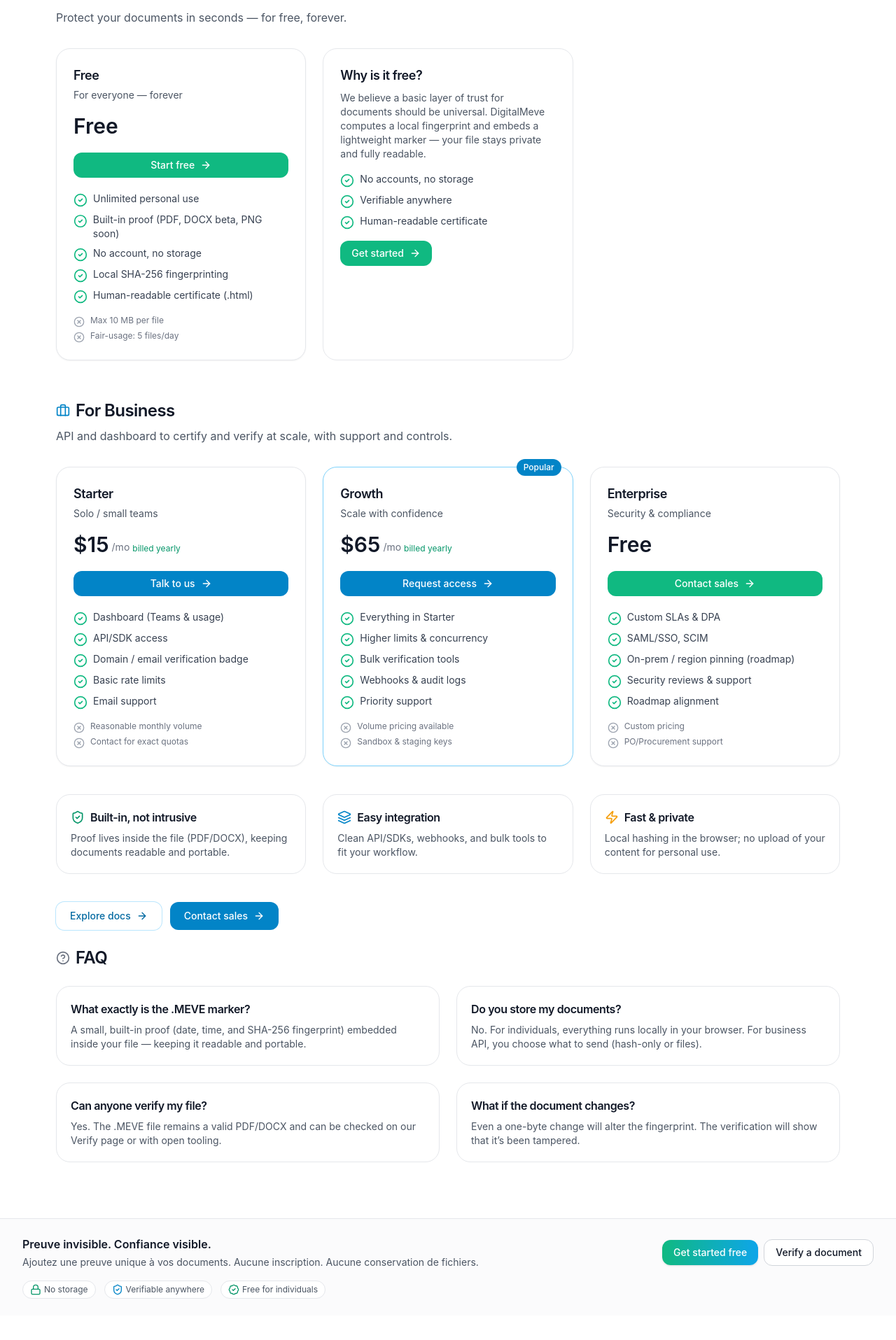
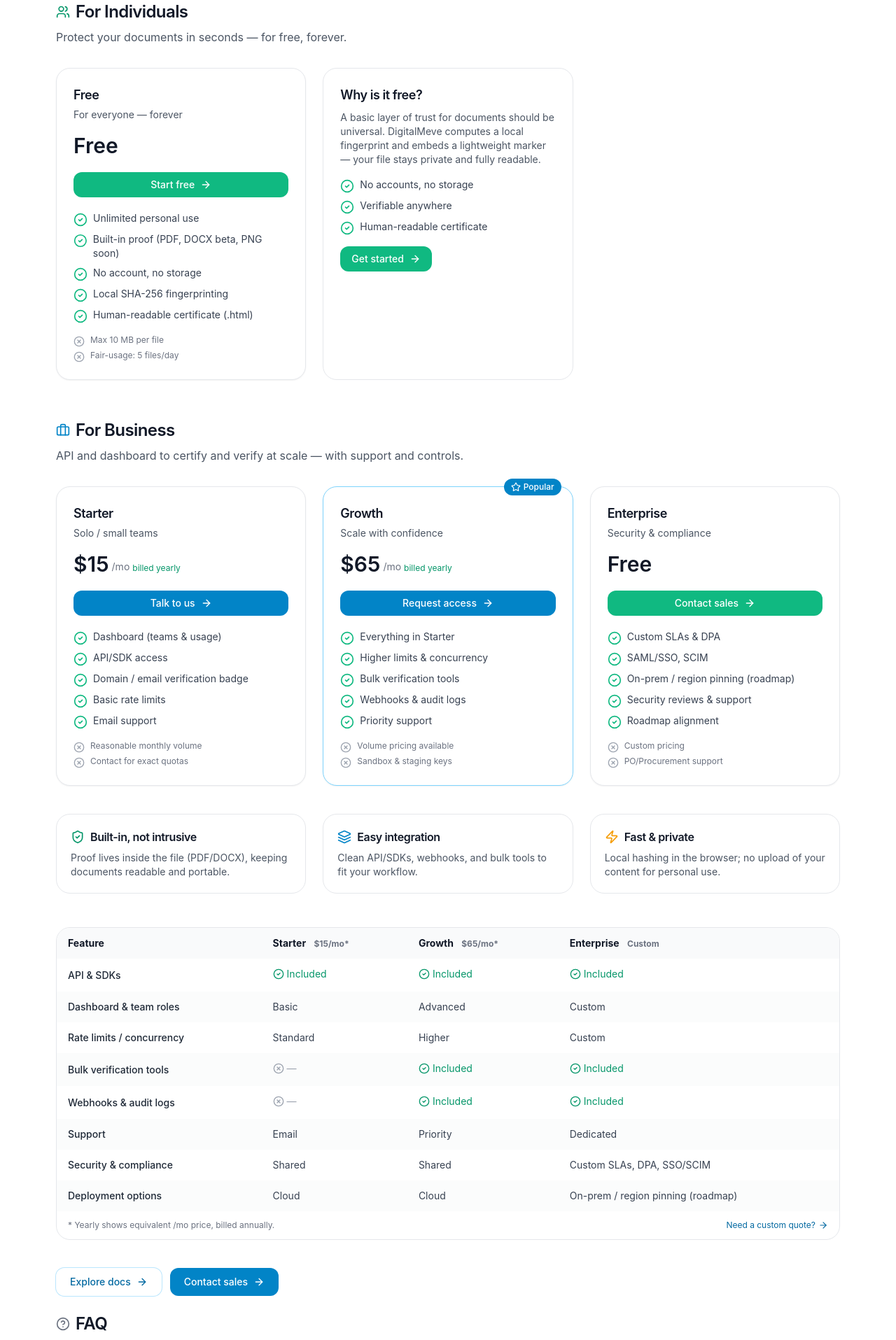
Before and after one commit to BACOUL/digitalmeve1, a Next.js app: page /pricing in a window 1280 px wide. Shown: the part 505-2420 px from the top of the page at 70% size. Built offline with nearby package versions, Linux system fonts and the light colour scheme; no server answers.

Commit message:
Update page.tsx

```diff
--- a/app/pricing/page.tsx
+++ b/app/pricing/page.tsx
@@ -1,4 +1,3 @@
-// app/pricing/page.tsx
 "use client";
 
 import { useMemo, useState } from "react";
@@ -13,13 +12,17 @@
   Zap,
   Layers,
   HelpCircle,
+  Star,
 } from "lucide-react";
 
+/** ---------------------------
+ * Types & Data
+ * -------------------------- */
 type Plan = {
   id: string;
   label: string;
-  priceMonthly: number;
-  priceYearly: number; // prix / mois équivalent, payé annuel
+  priceMonthly: number;   // prix / mois (facturé mensuel)
+  priceYearly: number;    // prix / mois équivalent, facturé annuel
   badge?: string;
   tagline: string;
   ctaHref: string;
@@ -53,12 +56,12 @@
     id: "starter",
     label: "Starter",
     priceMonthly: 19,
-    priceYearly: 15,
+    priceYearly: 15, // affiché si Yearly = true (equiv /mo)
     tagline: "Solo / small teams",
     ctaHref: "/contact",
     ctaLabel: "Talk to us",
     features: [
-      "Dashboard (Teams & usage)",
+      "Dashboard (teams & usage)",
       "API/SDK access",
       "Domain / email verification badge",
       "Basic rate limits",
@@ -103,15 +106,30 @@
   },
 ];
 
+/** ---------------------------
+ * Helpers
+ * -------------------------- */
+function formatPriceUSD(amount: number) {
+  if (amount <= 0) return "Free";
+  try {
+    return new Intl.NumberFormat("en-US", { style: "currency", currency: "USD", maximumFractionDigits: 0 }).format(amount);
+  } catch {
+    return `$${amount}`;
+  }
+}
+
+/** ---------------------------
+ * Page
+ * -------------------------- */
 export default function PricingPage() {
   const [yearly, setYearly] = useState(true);
 
+  // Plans business avec affichage /mo équivalent si yearly = true
   const business = useMemo(() => {
     if (!yearly) return BUSINESS;
-    // clone en ajustant l’affichage du prix (mensuel équivalent, facturation annuelle)
     return BUSINESS.map((p) =>
-      p.priceYearly && p.priceMonthly
-        ? { ...p, priceMonthly: p.priceYearly } // on affiche /mois équivalent
+      p.priceMonthly && p.priceYearly
+        ? { ...p, priceMonthly: p.priceYearly }
         : p
     );
   }, [yearly]);
@@ -129,30 +147,42 @@
               </span>
             </h1>
             <p className="mt-4 text-lg text-gray-600">
-              Free for individuals. Flexible plans for businesses that integrate
-              .MEVE at scale — with APIs, dashboard, and support.
+              Free for individuals. Flexible plans for businesses integrating{" "}
+              <span className="font-semibold text-gray-800">.MEVE</span> at scale — with APIs, dashboard, and support.
             </p>
           </div>
 
           {/* Toggle */}
-          <div className="mt-8 inline-flex items-center gap-3 rounded-full border border-gray-200 bg-gray-50 px-3 py-2">
+          <div
+            className="mt-8 inline-flex items-center gap-3 rounded-full border border-gray-200 bg-gray-50 px-3 py-2"
+            role="tablist"
+            aria-label="Billing cycle"
+          >
             <button
+              role="tab"
+              aria-selected={!yearly}
               onClick={() => setYearly(false)}
-              className={`rounded-full px-3 py-1 text-sm ${
-                !yearly ? "bg-white shadow text-gray-900" : "text-gray-600"
+              className={`rounded-full px-3 py-1 text-sm transition ${
+                !yearly ? "bg-white shadow text-gray-900" : "text-gray-600 hover:text-gray-800"
               }`}
             >
               Monthly
             </button>
             <button
+              role="tab"
+              aria-selected={yearly}
               onClick={() => setYearly(true)}
-              className={`rounded-full px-3 py-1 text-sm ${
-                yearly ? "bg-white shadow text-gray-900" : "text-gray-600"
+              className={`rounded-full px-3 py-1 text-sm transition ${
+                yearly ? "bg-white shadow text-gray-900" : "text-gray-600 hover:text-gray-800"
               }`}
             >
               Yearly <span className="text-emerald-600">– save up to 20%</span>
             </button>
           </div>
+
+          <p className="mt-3 text-xs text-gray-500">
+            Prices shown in USD. Taxes/VAT may apply at checkout.
+          </p>
         </div>
       </section>
 
@@ -170,13 +200,13 @@
           {INDIVIDUALS.map((p) => (
             <PlanCard key={p.id} plan={p} yearly={yearly} />
           ))}
-          {/* Carte “Why free” */}
+
+          {/* Why free card */}
           <div className="rounded-2xl border border-gray-200 bg-white p-6">
             <h3 className="text-lg font-semibold text-gray-900">Why is it free?</h3>
             <p className="mt-2 text-gray-600 text-sm">
-              We believe a basic layer of trust for documents should be universal.
-              DigitalMeve computes a local fingerprint and embeds a lightweight
-              marker — your file stays private and fully readable.
+              A basic layer of trust for documents should be universal. DigitalMeve computes a local fingerprint and embeds
+              a lightweight marker — your file stays private and fully readable.
             </p>
             <ul className="mt-4 space-y-2 text-sm text-gray-700">
               <li className="flex items-start gap-2">
@@ -211,7 +241,7 @@
           <h2 className="text-2xl font-semibold text-gray-900">For Business</h2>
         </div>
         <p className="mt-2 text-gray-600">
-          API and dashboard to certify and verify at scale, with support and controls.
+          API and dashboard to certify and verify at scale — with support and controls.
         </p>
 
         <div className="mt-8 grid gap-6 lg:grid-cols-3">
@@ -220,7 +250,7 @@
           ))}
         </div>
 
-        {/* Feature bullets */}
+        {/* Reasons to believe */}
         <div className="mt-10 grid gap-6 sm:grid-cols-3">
           <Feature
             icon={<ShieldCheck className="h-5 w-5 text-emerald-600" />}
@@ -237,6 +267,11 @@
             title="Fast & private"
             desc="Local hashing in the browser; no upload of your content for personal use."
           />
+        </div>
+
+        {/* Comparison table (big clarity win) */}
+        <div className="mt-12">
+          <ComparisonTable yearly={yearly} />
         </div>
 
         {/* CTA bar */}
@@ -280,13 +315,17 @@
           />
           <QA
             q="What if the document changes?"
-            a="Even a one-byte change will alter the fingerprint. The verification will show that it’s been tampered."
+            a="Even a one-byte change will alter the fingerprint. Verification will show it’s been tampered."
           />
         </div>
       </section>
     </main>
   );
 }
+
+/** ---------------------------
+ * Components
+ * -------------------------- */
 
 function PlanCard({
   plan,
@@ -298,7 +337,7 @@
   highlight?: boolean;
 }) {
   const isFree = plan.priceMonthly === 0 && plan.priceYearly === 0;
-  const price = isFree ? 0 : plan.priceMonthly; // déjà ajusté côté parent si yearly=true
+  const displayPrice = isFree ? "Free" : formatPriceUSD(plan.priceMonthly); // déjà ajusté via parent si yearly=true
 
   return (
     <div
@@ -306,22 +345,26 @@
         "relative rounded-2xl border bg-white p-6 shadow-sm",
         highlight ? "border-sky-300" : "border-gray-200",
       ].join(" ")}
+      aria-labelledby={`${plan.id}-label`}
     >
       {plan.badge && (
-        <div className="absolute -top-3 right-4 inline-flex items-center rounded-full bg-sky-600 px-2.5 py-1 text-xs font-medium text-white">
+        <div className="absolute -top-3 right-4 inline-flex items-center gap-1 rounded-full bg-sky-600 px-2.5 py-1 text-xs font-medium text-white">
+          <Star className="h-3.5 w-3.5" />
           {plan.badge}
         </div>
       )}
 
-      <h3 className="text-lg font-semibold text-gray-900">{plan.label}</h3>
+      <h3 id={`${plan.id}-label`} className="text-lg font-semibold text-gray-900">
+        {plan.label}
+      </h3>
       <p className="mt-1 text-sm text-gray-600">{plan.tagline}</p>
 
       <div className="mt-4">
         {isFree ? (
-          <p className="text-3xl font-semibold text-gray-900">Free</p>
+          <p className="text-3xl font-semibold text-gray-900">{displayPrice}</p>
         ) : (
           <div className="flex items-end gap-1">
-            <p className="text-3xl font-semibold text-gray-900">${price}</p>
+            <p className="text-3xl font-semibold text-gray-900">{displayPrice}</p>
             <span className="pb-1 text-sm text-gray-500">/mo</span>
             {yearly && <span className="pb-1 text-xs text-emerald-600">billed yearly</span>}
           </div>
@@ -336,6 +379,7 @@
             ? "bg-emerald-500 text-white hover:bg-emerald-600"
             : "bg-sky-600 text-white hover:bg-sky-700",
         ].join(" ")}
+        aria-label={`${plan.ctaLabel} — ${plan.label}`}
       >
         {plan.ctaLabel}
         <ArrowRight className="h-4 w-4" />
@@ -383,4 +427,72 @@
       <p className="mt-2 text-sm text-gray-600">{a}</p>
     </div>
   );
-        }
+}
+
+/** Comparison table: clarifie les différences clé entre plans Business */
+function ComparisonTable({ yearly }: { yearly: boolean }) {
+  const rows = [
+    { feature: "API & SDKs", starter: true, growth: true, enterprise: true },
+    { feature: "Dashboard & team roles", starter: "Basic", growth: "Advanced", enterprise: "Custom" },
+    { feature: "Rate limits / concurrency", starter: "Standard", growth: "Higher", enterprise: "Custom" },
+    { feature: "Bulk verification tools", starter: false, growth: true, enterprise: true },
+    { feature: "Webhooks & audit logs", starter: false, growth: true, enterprise: true },
+    { feature: "Support", starter: "Email", growth: "Priority", enterprise: "Dedicated" },
+    { feature: "Security & compliance", starter: "Shared", growth: "Shared", enterprise: "Custom SLAs, DPA, SSO/SCIM" },
+    { feature: "Deployment options", starter: "Cloud", growth: "Cloud", enterprise: "On-prem / region pinning (roadmap)" },
+  ];
+
+  const headerPrices = BUSINESS.map((p) =>
+    p.id === "enterprise"
+      ? "Custom"
+      : yearly
+      ? formatPriceUSD(p.priceYearly) + "/mo*"
+      : formatPriceUSD(p.priceMonthly) + "/mo"
+  );
+
+  return (
+    <div className="overflow-x-auto rounded-2xl border border-gray-200 bg-white">
+      <table className="w-full text-left text-sm text-gray-800">
+        <thead className="whitespace-nowrap bg-gray-50 text-gray-900">
+          <tr>
+            <th className="px-4 py-3">Feature</th>
+            <th className="px-4 py-3">Starter <span className="ml-2 text-xs text-gray-500">{headerPrices[0]}</span></th>
+            <th className="px-4 py-3">Growth <span className="ml-2 text-xs text-gray-500">{headerPrices[1]}</span></th>
+            <th className="px-4 py-3">Enterprise <span className="ml-2 text-xs text-gray-500">{headerPrices[2]}</span></th>
+          </tr>
+        </thead>
+        <tbody>
+          {rows.map((r, i) => (
+            <tr key={r.feature} className={i % 2 === 0 ? "bg-white" : "bg-gray-50/60"}>
+              <td className="px-4 py-3 font-medium">{r.feature}</td>
+              <td className="px-4 py-3">{renderCell(r.starter)}</td>
+              <td className="px-4 py-3">{renderCell(r.growth)}</td>
+              <td className="px-4 py-3">{renderCell(r.enterprise)}</td>
+            </tr>
+          ))}
+        </tbody>
+      </table>
+      <div className="flex items-center justify-between px-4 py-3 text-xs text-gray-500">
+        <span>* Yearly shows equivalent /mo price, billed annually.</span>
+        <Link href="/contact" className="inline-flex items-center gap-1 text-sky-700 hover:underline">
+          Need a custom quote? <ArrowRight className="h-3.5 w-3.5" />
+        </Link>
+      </div>
+    </div>
+  );
+}
+
+function renderCell(val: boolean | string) {
+  if (typeof val === "boolean") {
+    return val ? (
+      <span className="inline-flex items-center gap-1 text-emerald-600">
+        <CheckCircle2 className="h-4 w-4" /> Included
+      </span>
+    ) : (
+      <span className="inline-flex items-center gap-1 text-gray-400">
+        <XCircle className="h-4 w-4" /> —
+      </span>
+    );
+  }
+  return <span className="text-gray-700">{val}</span>;
+    }
```
